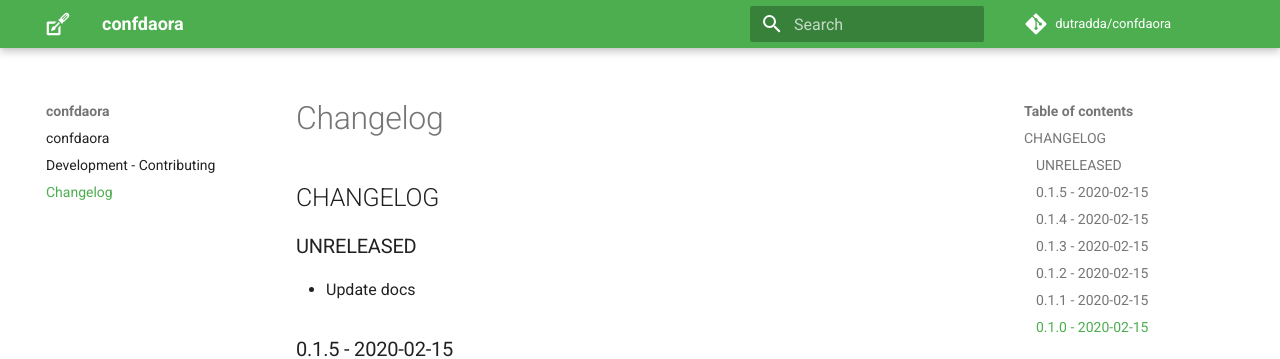
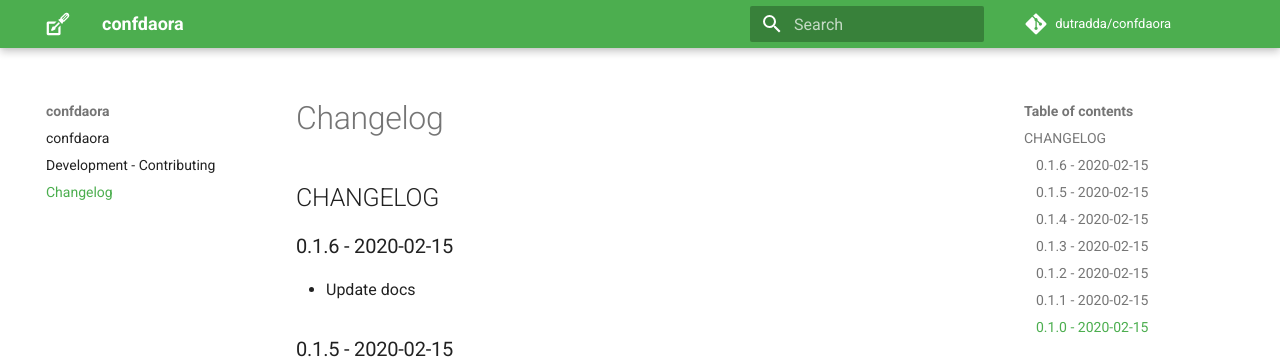
Before and after one commit to dutradda/confdaora, an MkDocs documentation site: the page built from docs/changelog.md, in a window 1280 px wide and 1042 px high. Shown: the top 359 px of the window. Built offline with MkDocs 1.6.1 and Material for MkDocs 9.7.7, drawn with Linux system fonts in a browser that asks for light colours; comment, search, counter and statistics services are not loaded.

Commit message:
Update CHANGELOG

```diff
--- a/docs/changelog.md
+++ b/docs/changelog.md
@@ -1,6 +1,6 @@
 ## CHANGELOG
 
-### UNRELEASED
+### 0.1.6 - 2020-02-15
 
  - Update docs
 
```
Also changed, not shown: CHANGELOG.md (+1 -1 lines).
